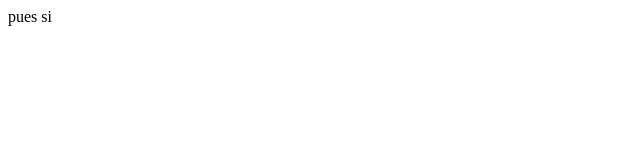
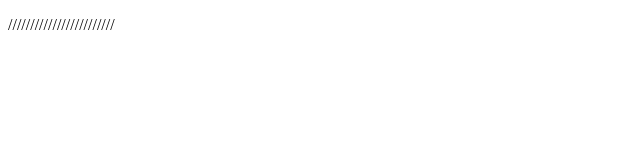
Before and after one commit to lHAKIOl/-paginas, a plain HTML site: page index.html in a window 1280 px wide. Shown: the whole page, without its empty margins (0-640 px from the left). Drawn offline with Linux system fonts and the light colour scheme.

Commit message:
div  de colores

```diff
--- a/index.html
+++ b/index.html
@@ -7,7 +7,11 @@
 
 </head>
 <body>
-    pues si
+    <div class="rojo">
+        <div class="verde">
+            <p id="barra">//////////////////////// </p>
+        </div>
+    </div>
 
 
 
```
